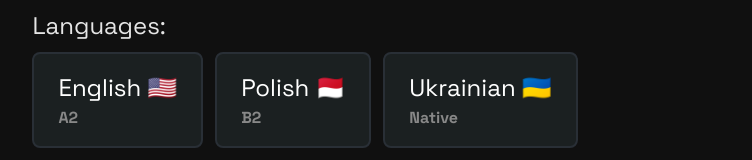
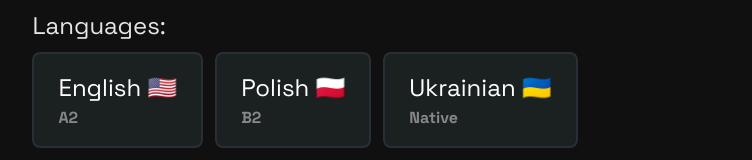
Before and after one commit to Anton-Kravkenko/Antonex, a Next.js app: page / in a window 1280 px wide. Shown: the part 5023-5183 px from the top of the page, without its empty margins (390-1142 px from the left). Built offline with nearby package versions, Linux system fonts and the light colour scheme.

Commit message:
Update about.ts

```diff
--- a/app/data/about.ts
+++ b/app/data/about.ts
@@ -12,7 +12,7 @@ export const about = {
 			level: 'A2'
 		},
 		{
-			name: 'Polish  🇲🇨',
+			name: 'Polish  🇵🇱',
 			level: 'B2'
 		},
 		{
```
